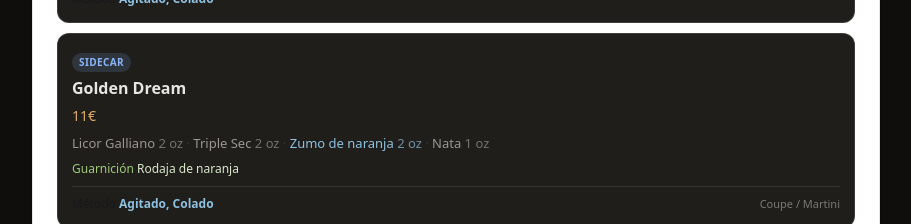
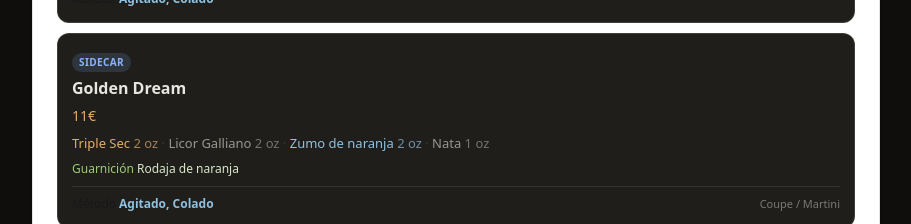
Before and after one commit to MarieBerezhna/berlin_bartender, a Next.js app: page / in a window 1280 px wide. Shown: the part 2360-2584 px from the top of the page, without its empty margins (184-1095 px from the left). Built offline with nearby package versions, Linux system fonts and the light colour scheme.

Commit message:
fix triple sec

```diff
--- a/app/data/constants.ts
+++ b/app/data/constants.ts
@@ -183,7 +183,7 @@ export const INGR_GROUP: Record<string, string> = {
   "Ron":"spirit","Ron blanco":"spirit","Ron oscuro":"spirit","Ron jamaicano":"spirit","Bumbu":"spirit","Diplomático Planas":"spirit",
   "Jack Daniels Fire":"spirit","Jack Daniels Triple Mash":"spirit","Monkey Shoulder":"spirit",
   "Whisky":"spirit","Whiskey":"spirit","Whisky (o Bourbon)":"spirit","Bourbon":"spirit","Fino":"spirit","Tanqueray 0.0":"spirit","Cognac":"spirit",
-  "Triple sec":"liqueur","Licor Bols Blue Curaçao":"liqueur","Licor yuzu":"liqueur",
+  "Triple Sec":"liqueur","Licor Bols Blue Curaçao":"liqueur","Licor yuzu":"liqueur",
   "Cerveza":"beer","Guinness":"beer","Paulaner":"beer","Águila":"beer","Heineken":"beer",
   "Licor Midori":"liqueur","Licor de café Bols":"liqueur",
   "Licor de humo":"liqueur","Licor Bols Vainilla":"liqueur","Licor mandarina MB":"liqueur",
--- a/app/data/images.ts
+++ b/app/data/images.ts
@@ -71,7 +71,6 @@ const IMAGES: Record<string, string> = {
   "Tanqueray": "./ingredientes/alcohol/tanqueray.webp",
   "Gin Tanqueray": "./ingredientes/alcohol/tanqueray.webp",
   "Triple Sec": "./ingredientes/alcohol/triple_sec_bols.webp",
-  "Triple sec": "./ingredientes/alcohol/triple_sec_bols.webp",
   "Licor yuzu": "./ingredientes/alcohol/yuzu.webp",
   "Licor Bols Vainilla": "./ingredientes/alcohol/bols_vainilla.webp",
   "Licor Bols Yogurt": "./ingredientes/alcohol/bols_yogurt.webp",
```
